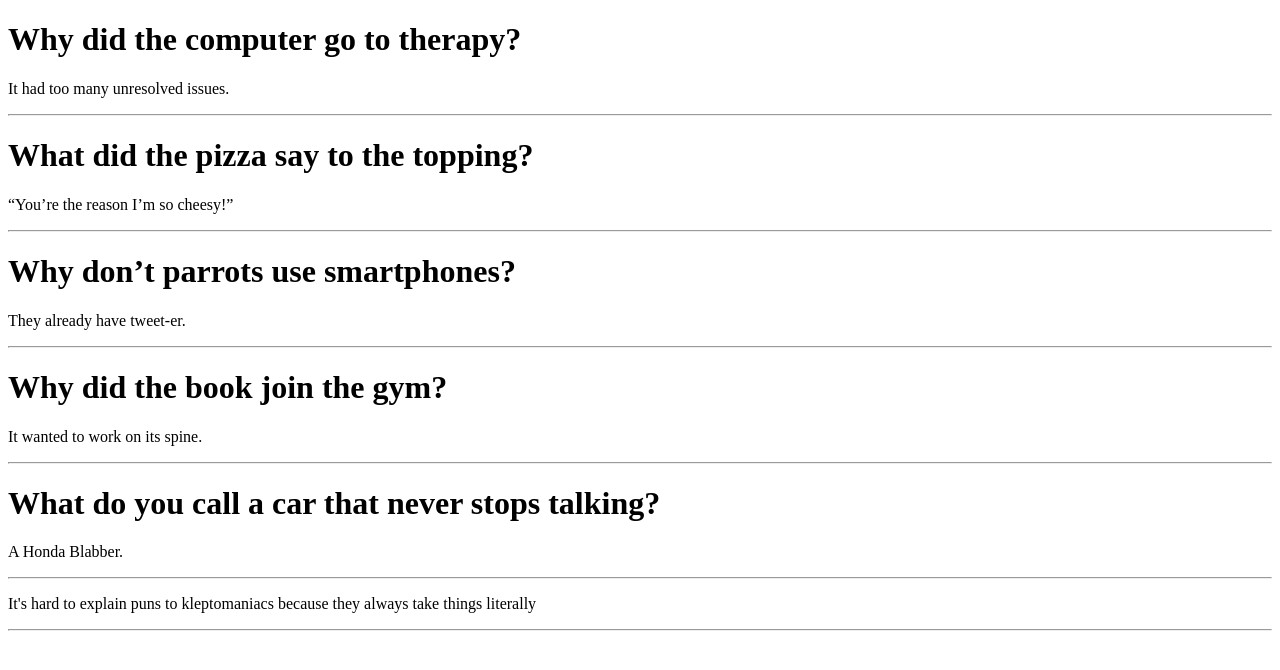
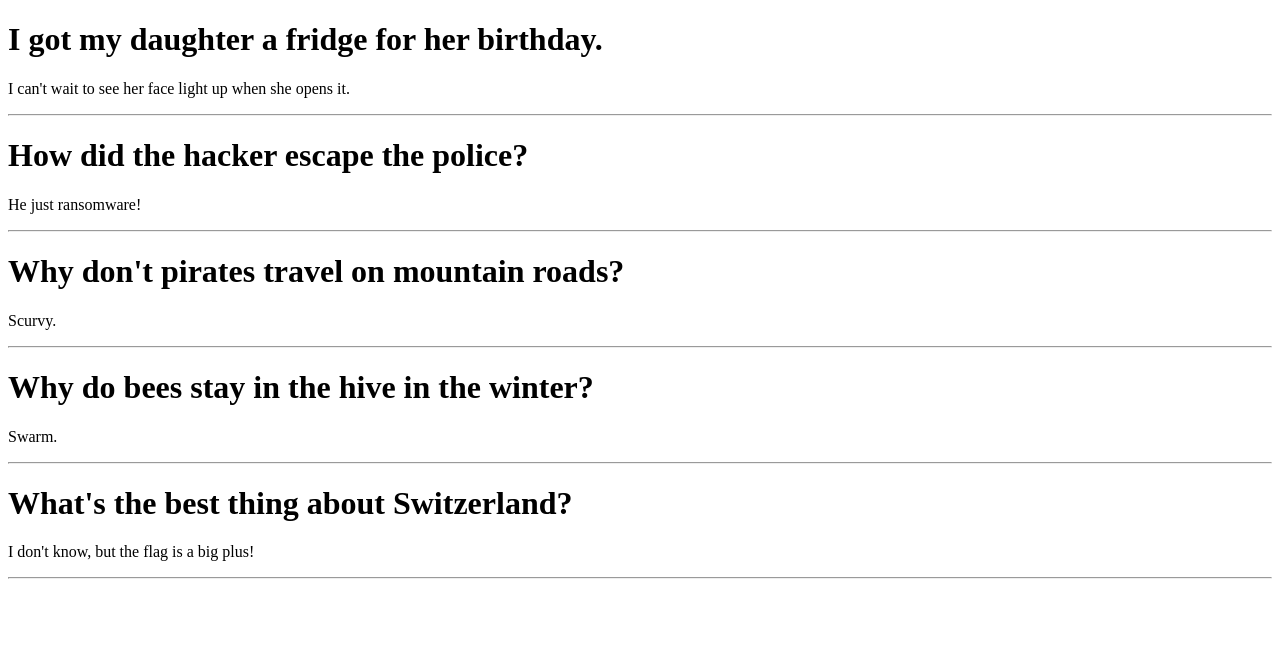
Before and after one commit to Christone007/learn_react, a React (Vite) app in the folder playground2/: page / in a window 1280 px wide. Shown: the top 670 px of the page. Built offline with nearby package versions, Linux system fonts and the light colour scheme.

Commit message:
Use data files

```diff
--- a/playground2/src/App.jsx
+++ b/playground2/src/App.jsx
@@ -1,55 +1,10 @@
 import Joke from "/src/components/Joke";
+import jokeData from "/src/jokeData";
+
+const jokeElements = jokeData.map((joke) => {
+  return <Joke setup={joke.setup} punchline={joke.punchline} />;
+});
 
 export default function App() {
-  return (
-    <>
-      <Joke
-        setup="Why did the computer go to therapy?"
-        punchline="It had too many unresolved issues."
-        upvotes={232}
-        downvotes={1}
-        comments={["one", "two"]}
-        isPun={true}
-      />
-      <Joke
-        setup="What did the pizza say to the topping?"
-        punchline="“You’re the reason I’m so cheesy!”"
-        upvotes={232}
-        downvotes={1}
-        comments={["one", "two"]}
-        isPun={true}
-      />
-      <Joke
-        setup="Why don’t parrots use smartphones?"
-        punchline="They already have tweet-er."
-        upvotes={232}
-        downvotes={1}
-        comments={["one", "two"]}
-        isPun={true}
-      />
-      <Joke
-        setup="Why did the book join the gym?"
-        punchline="It wanted to work on its spine."
-        upvotes={232}
-        downvotes={1}
-        comments={["one", "two"]}
-        isPun={true}
-      />
-      <Joke
-        setup="What do you call a car that never stops talking?"
-        punchline="A Honda Blabber."
-        upvotes={232}
-        downvotes={1}
-        comments={["one", "two"]}
-        isPun={true}
-      />
-      <Joke
-        punchline="It's hard to explain puns to kleptomaniacs because they always take things literally"
-        upvotes={232}
-        downvotes={1}
-        comments={["one", "two"]}
-        isPun={true}
-      />
-    </>
-  );
+  return <>{jokeElements}</>;
 }
--- /dev/null
+++ b/playground2/src/jokeData.js
@@ -0,0 +1,22 @@
+export default [
+    {
+        setup: "I got my daughter a fridge for her birthday.",
+        punchline: "I can't wait to see her face light up when she opens it."
+    },
+    {
+        setup: "How did the hacker escape the police?",
+        punchline: "He just ransomware!"
+    },
+    {
+        setup: "Why don't pirates travel on mountain roads?",
+        punchline: "Scurvy."
+    },
+    {
+        setup: "Why do bees stay in the hive in the winter?",
+        punchline: "Swarm."
+    },
+    {
+        setup: "What's the best thing about Switzerland?",
+        punchline: "I don't know, but the flag is a big plus!"
+    }
+]
```
